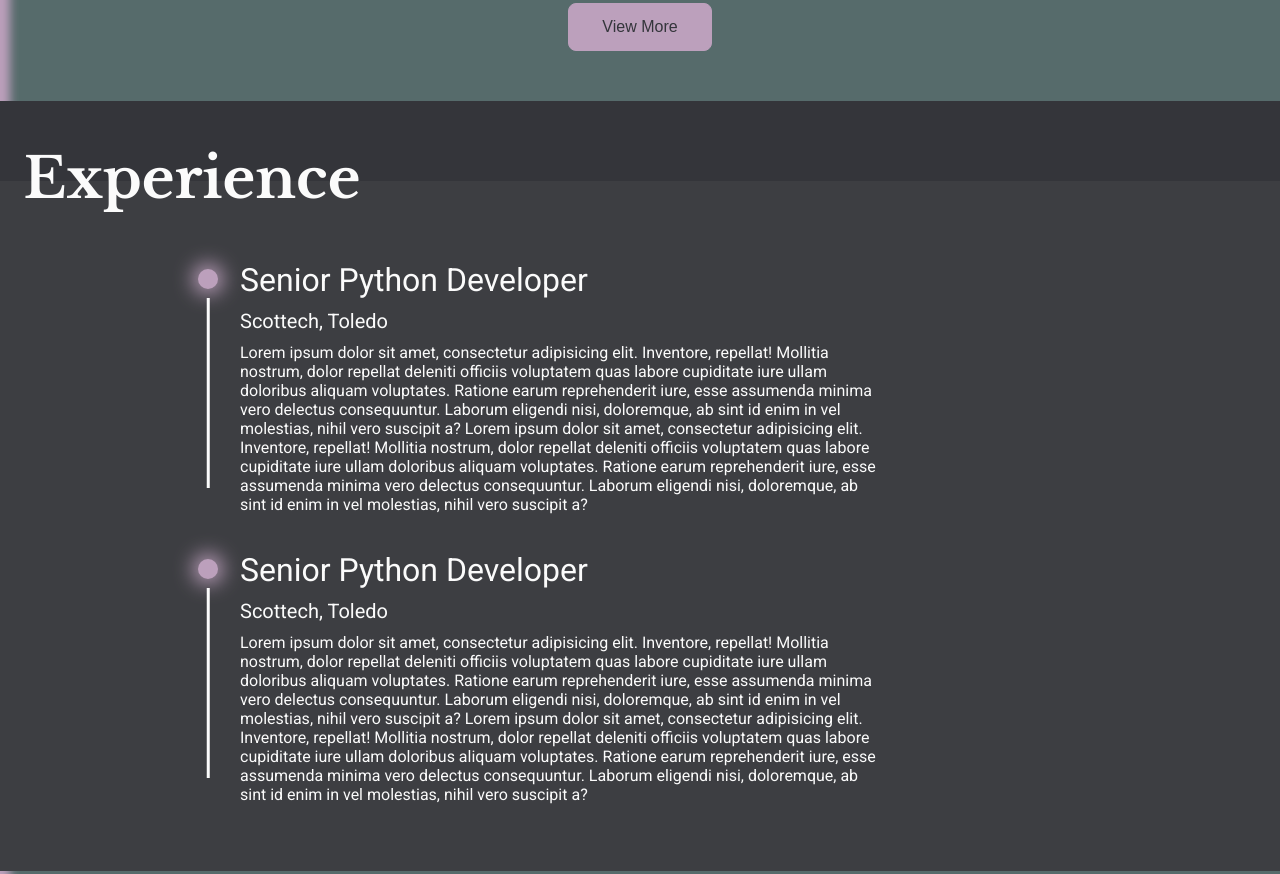
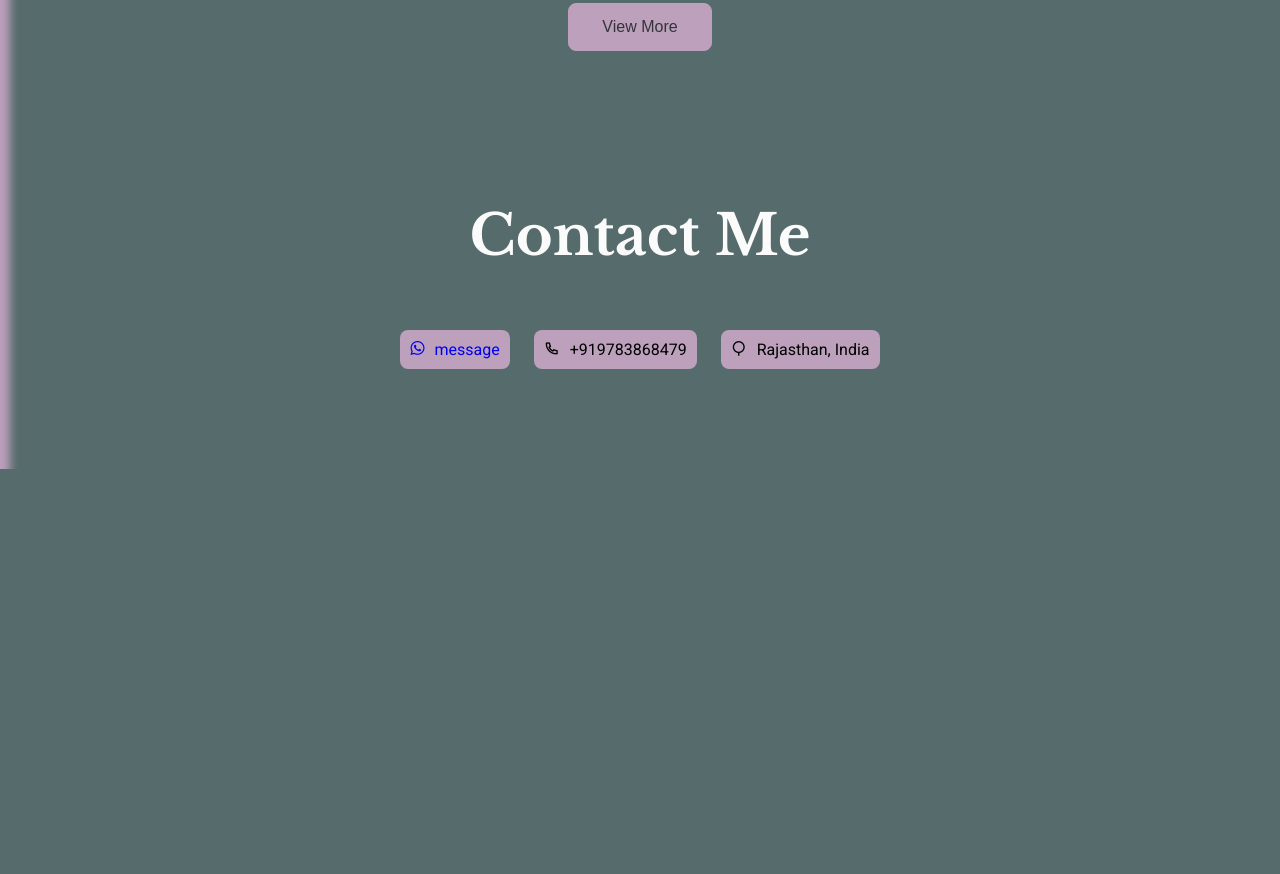
Before and after one commit to aabidshaikh001/Aabid-Portfolio-website, a plain HTML site: page index.html in a window 1280 px wide. Shown: the part 3231-4105 px from the top of the page. After the commit the page ends 3700 px from the top, so only its background shows below. Drawn offline with nearby package versions, Linux system fonts and the light colour scheme.

Commit message:
Update index.html

```diff
--- a/index.html
+++ b/index.html
@@ -168,40 +168,7 @@
         </div>
         <Button>View More</Button>
     </section>
-    <section class="experience">
-        <div class="darker-div"></div>
-        <h1>Experience</h1>
-        <div class="lighter-div">
-            <div class="exp">
-                <h2>Senior Python Developer</h2>
-                <div class="exp-desc">
-                    <h3>Scottech, Toledo</h3>
-                    <p>Lorem ipsum dolor sit amet, consectetur adipisicing elit. Inventore, repellat! Mollitia nostrum,
-                        dolor repellat deleniti officiis voluptatem quas labore cupiditate iure ullam doloribus aliquam
-                        voluptates. Ratione earum reprehenderit iure, esse assumenda minima vero delectus consequuntur.
-                        Laborum eligendi nisi, doloremque, ab sint id enim in vel molestias, nihil vero suscipit a?
-                        Lorem ipsum dolor sit amet, consectetur adipisicing elit. Inventore, repellat! Mollitia nostrum,
-                        dolor repellat deleniti officiis voluptatem quas labore cupiditate iure ullam doloribus aliquam
-                        voluptates. Ratione earum reprehenderit iure, esse assumenda minima vero delectus consequuntur.
-                        Laborum eligendi nisi, doloremque, ab sint id enim in vel molestias, nihil vero suscipit a?</p>
-                </div>
-            </div>
-            <div class="exp">
-                <h2>Senior Python Developer</h2>
-                <div class="exp-desc">
-                    <h3>Scottech, Toledo</h3>
-                    <p>Lorem ipsum dolor sit amet, consectetur adipisicing elit. Inventore, repellat! Mollitia nostrum,
-                        dolor repellat deleniti officiis voluptatem quas labore cupiditate iure ullam doloribus aliquam
-                        voluptates. Ratione earum reprehenderit iure, esse assumenda minima vero delectus consequuntur.
-                        Laborum eligendi nisi, doloremque, ab sint id enim in vel molestias, nihil vero suscipit a?
-                        Lorem ipsum dolor sit amet, consectetur adipisicing elit. Inventore, repellat! Mollitia nostrum,
-                        dolor repellat deleniti officiis voluptatem quas labore cupiditate iure ullam doloribus aliquam
-                        voluptates. Ratione earum reprehenderit iure, esse assumenda minima vero delectus consequuntur.
-                        Laborum eligendi nisi, doloremque, ab sint id enim in vel molestias, nihil vero suscipit a?</p>
-                </div>
-            </div>
-        </div>
-    </section>
+
     <section class="contact-me" id="contact-loc">
         <h1>Contact Me</h1>
         <div class="contact">
```
